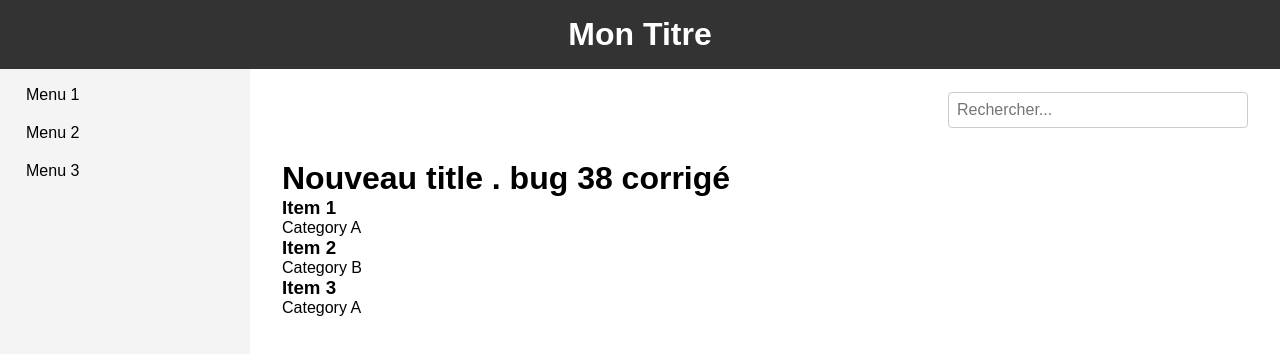
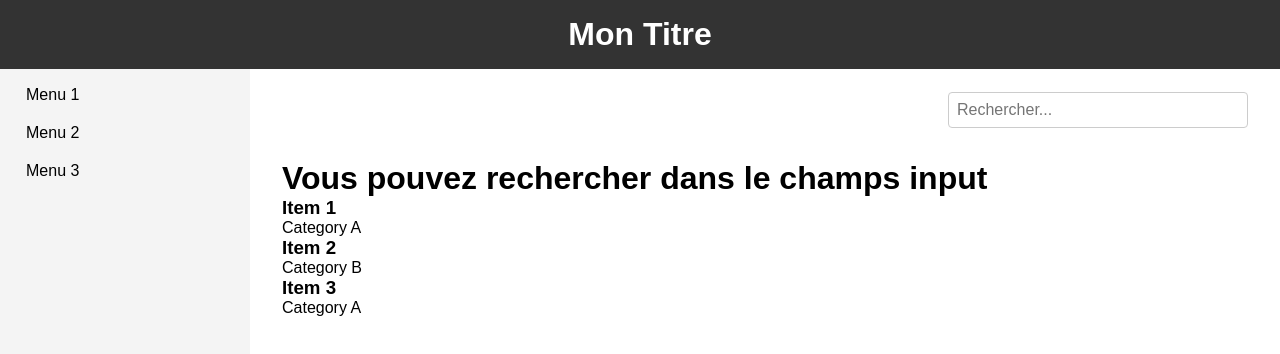
Before and after one commit to paniette/bouducode, a website: page index.html in a window 1280 px wide. Drawn offline with Linux system fonts and the light colour scheme.

Commit message:
changement encore de titre

```diff
--- a/index.html
+++ b/index.html
@@ -29,7 +29,7 @@
       <div class="search-container">
         <input type="text" class="search-input" placeholder="Rechercher..." id="searchInput">
       </div>
-      <h1> Nouveau title . bug 38 corrigé</h1>
+      <h1> Vous pouvez rechercher dans le champs input</h1>
       <div id="content">
         <!-- Le contenu sera ajouté dynamiquement via JavaScript -->
       </div>
```
